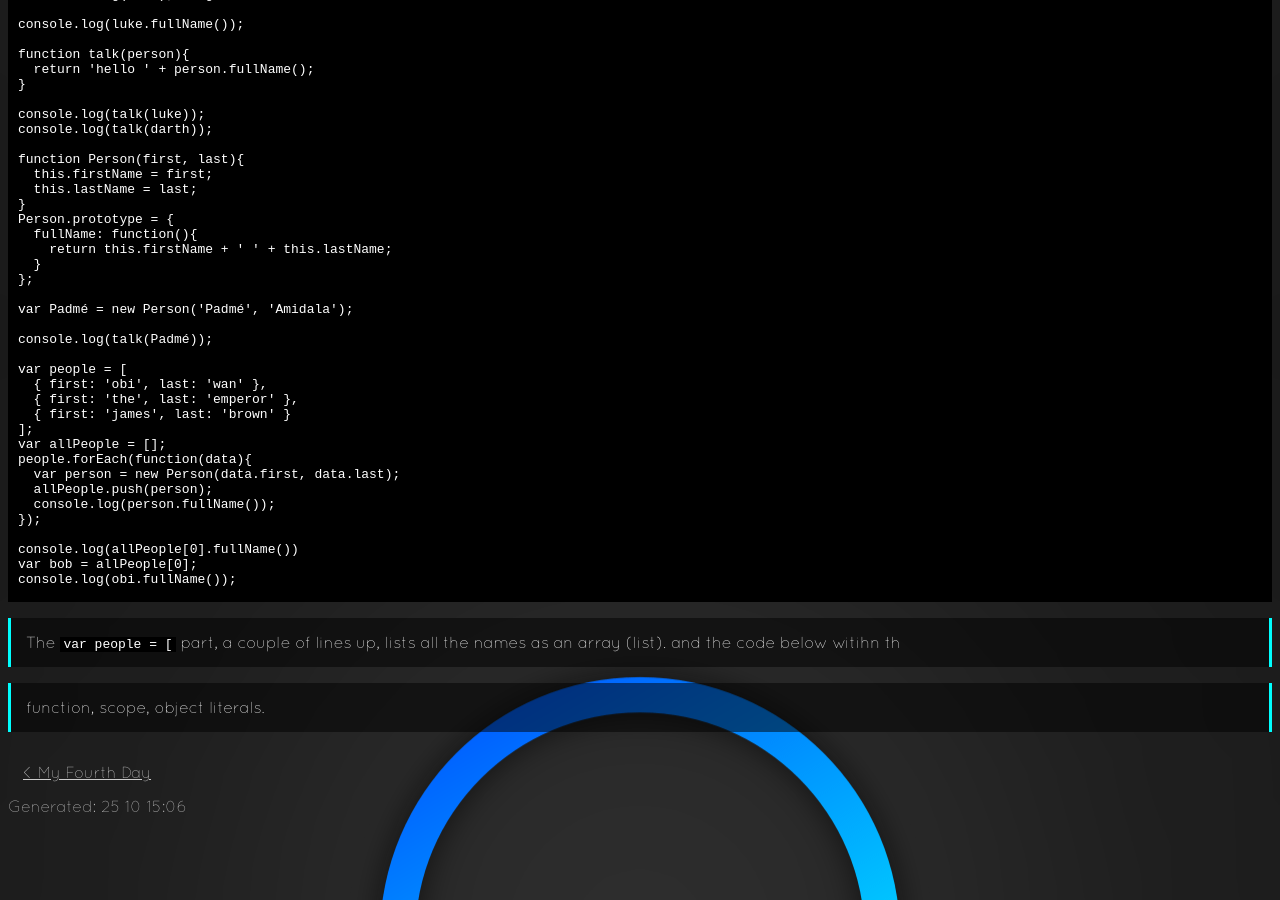
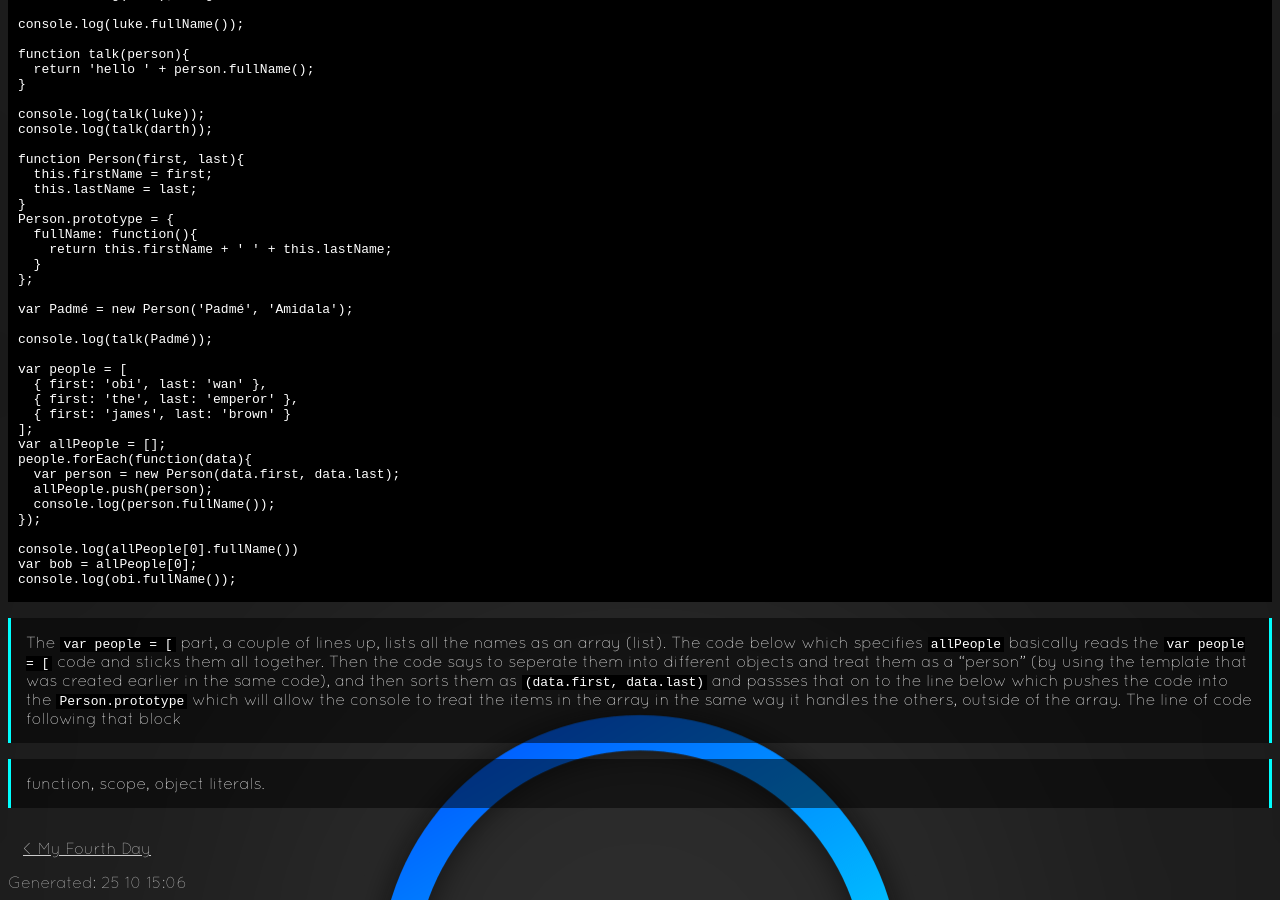
Before and after one commit to boffnoff/boffnoff.github.com, a Jekyll site: the page built from _posts/2013-10-25-last-and-final-day.md, in a window 1280 px wide and 900 px high, scrolled down 3750 px. Built offline with Jekyll 4.4.1, drawn with Linux system fonts in a browser that asks for light colours.

Commit message:
still explaining this last code, can't believe the week has gone so quick

```diff
--- a/_posts/2013-10-25-last-and-final-day.md
+++ b/_posts/2013-10-25-last-and-final-day.md
@@ -216,7 +216,10 @@ This code demonstrates the use of people's names as variables, and how to create
     var bob = allPeople[0];
     console.log(obi.fullName());
 
-The `var people = [` part, a couple of lines up, lists all the names as an array (list). and the code below witihn th
+The `var people = [` part, a couple of lines up, lists all the names as an array (list). The code below which specifies `allPeople` basically reads the `var people = [` code and sticks them all
+together. Then the code says to seperate them into different objects and treat them as a "person" (by using the template that was created earlier in the same code), and then sorts them as
+`(data.first, data.last)` and passses that on to the line below which pushes the code into the `Person.prototype` which will allow the console to treat the items in the array in the same way it
+handles the others, outside of the array. The line of code following that block
 
 
 
```
